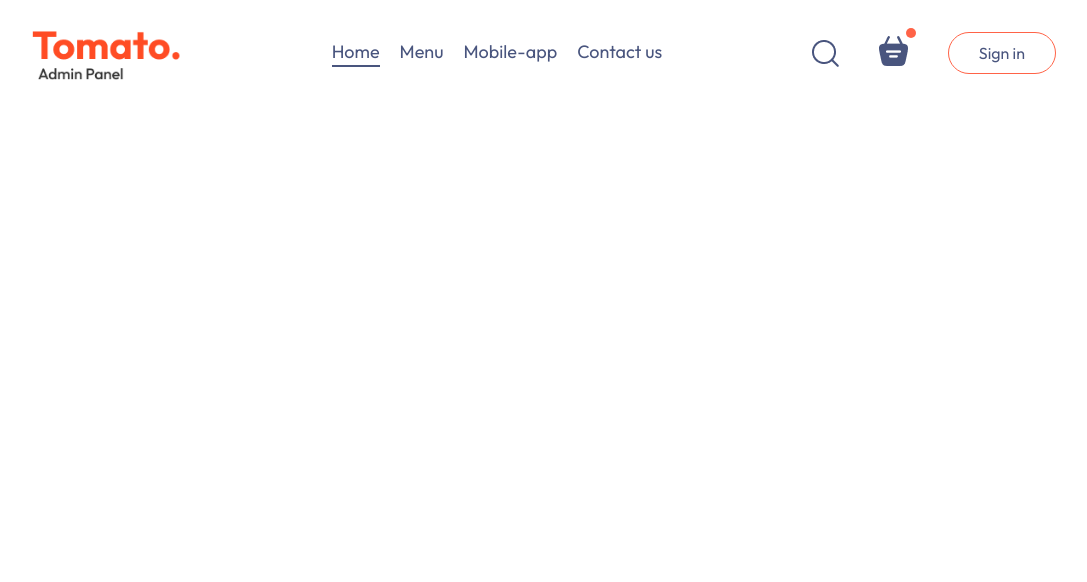
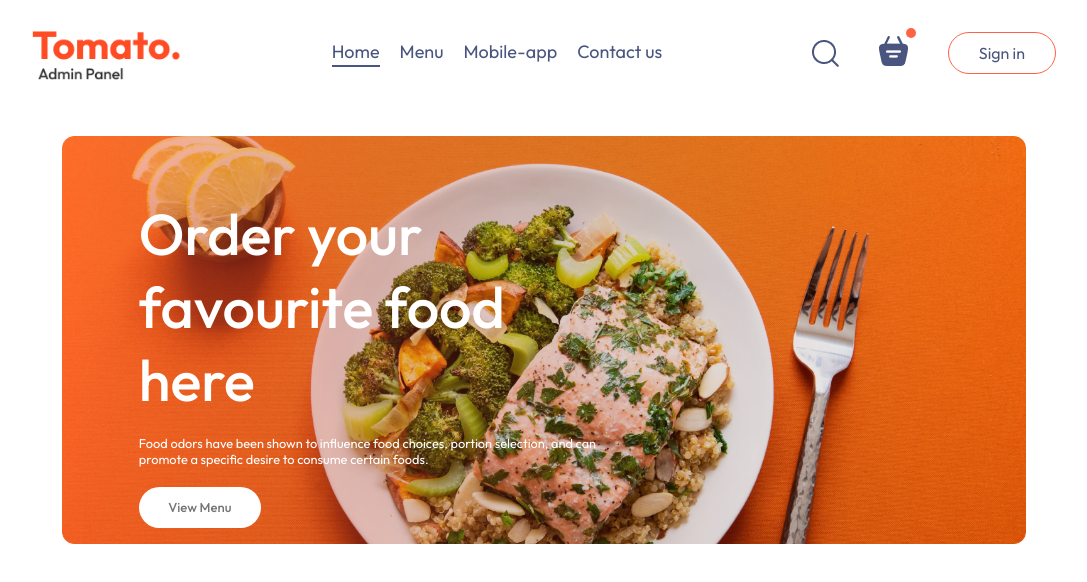
Before and after one commit to ishini21/Food-Delivery-Website, a React (Vite) app in the folder frontend/: page / in a window 1280 px wide. Shown: the top 582 px of the page, without its empty margins (96-1183 px from the left). Built offline with nearby package versions, Linux system fonts and the light colour scheme.

Commit message:
Header.css

```diff
--- a/frontend/src/componenets/Header/Header.css
+++ b/frontend/src/componenets/Header/Header.css
@@ -0,0 +1,38 @@
+.header{
+    height: 34vw;
+    margin:30px;
+    background: url('/header_img.png') no-repeat;
+    background-size: contain;
+    position: relative;
+
+}
+.header-contents{
+    position: absolute;
+    display: flex;
+    flex-direction: column;
+    align-items: start;
+    gap: 1.5vw;
+    max-width: 50%;
+    bottom: 10%;
+    left:6vw;
+    animation: fadeIn 3s;
+}
+.header-contents h2{
+    font-weight: 500;
+    color: white;
+    font-size: max(4.5vw,22px);
+}
+.header-contents p{
+    color: white;
+    font-size: 1vw;
+}
+
+.header-contents button{
+    border: none;
+    color: #747474;
+    font-weight: 500;
+    padding: 1vw 2.3vw;
+    background-color: white;
+    font-size: max(1vw,13px);
+    border-radius: 50px;
+}
--- a/frontend/src/componenets/Header/Header.jsx
+++ b/frontend/src/componenets/Header/Header.jsx
@@ -4,7 +4,11 @@ import './Header.css'
 function Header() {
   return (
     <div className='header'>
-
+      <div className='header-contents'>
+      <h2>Order your favourite food here</h2>
+      <p>Food odors have been shown to influence food choices, portion selection, and can promote a specific desire to consume certain foods.</p>
+      <button>View Menu</button>
+      </div>
     </div>
   )
 }
--- a/frontend/src/index.css
+++ b/frontend/src/index.css
@@ -21,3 +21,11 @@ a{
   width: 80%;
   margin: auto;
 }
+@keyframes fadeIn{
+  0%{
+    opacity: 0;
+  }
+  100%{
+    opacity: 1;
+  }
+}
```
Also changed, not shown: frontend/src/componenets/ExploreMenu/ExploreMenu.jsx (added, +11 -0 lines), frontend/public/header_img.png (added), frontend/src/componenets/ExploreMenu/ExploreMenu.css (added).
